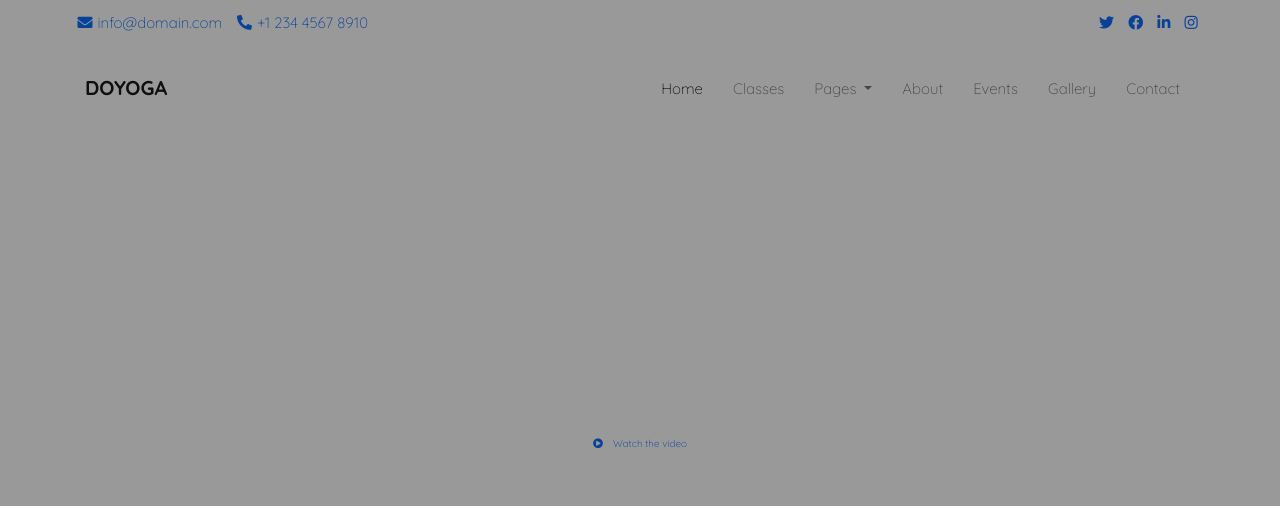
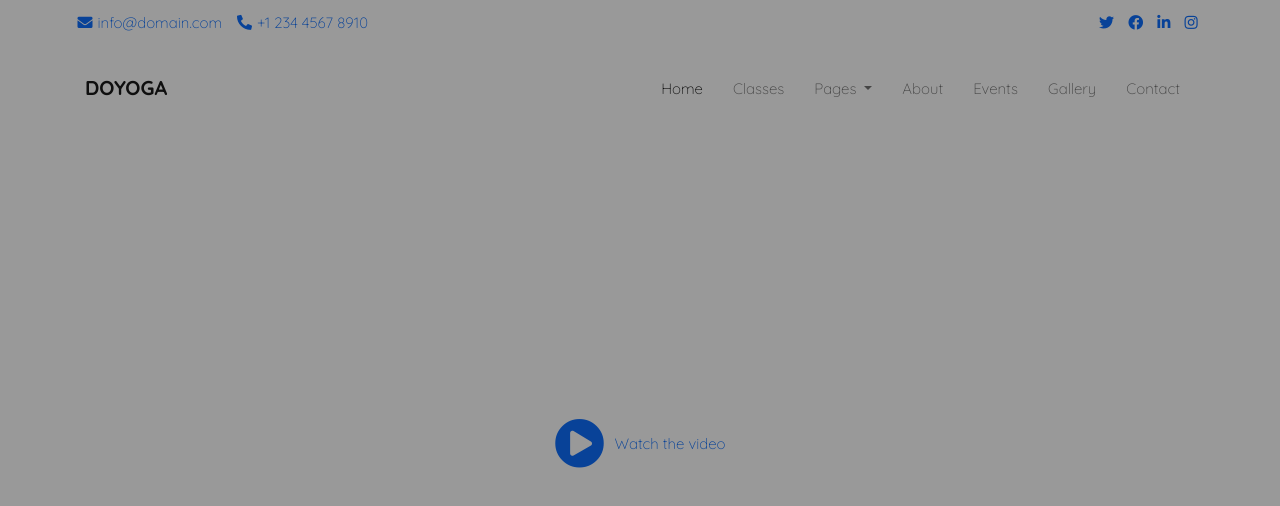
Before and after one commit to cungbuituananh/cungbuituananh.github.io, a plain HTML site: page TetHoliday/home.html in a window 1280 px wide. Drawn offline with nearby package versions, Linux system fonts and the light colour scheme.

Commit message:
Update style.css

```diff
--- a/TetHoliday/style.css
+++ b/TetHoliday/style.css
@@ -83,3 +83,11 @@ a {
     font-size: 1.4rem;
     color: #fff;
 }
+
+.site-blocks-cover i {
+    font-size: 5rem;
+
+}
+.site-blocks-cover span {
+    font-size: 1.5rem;
+}
```
